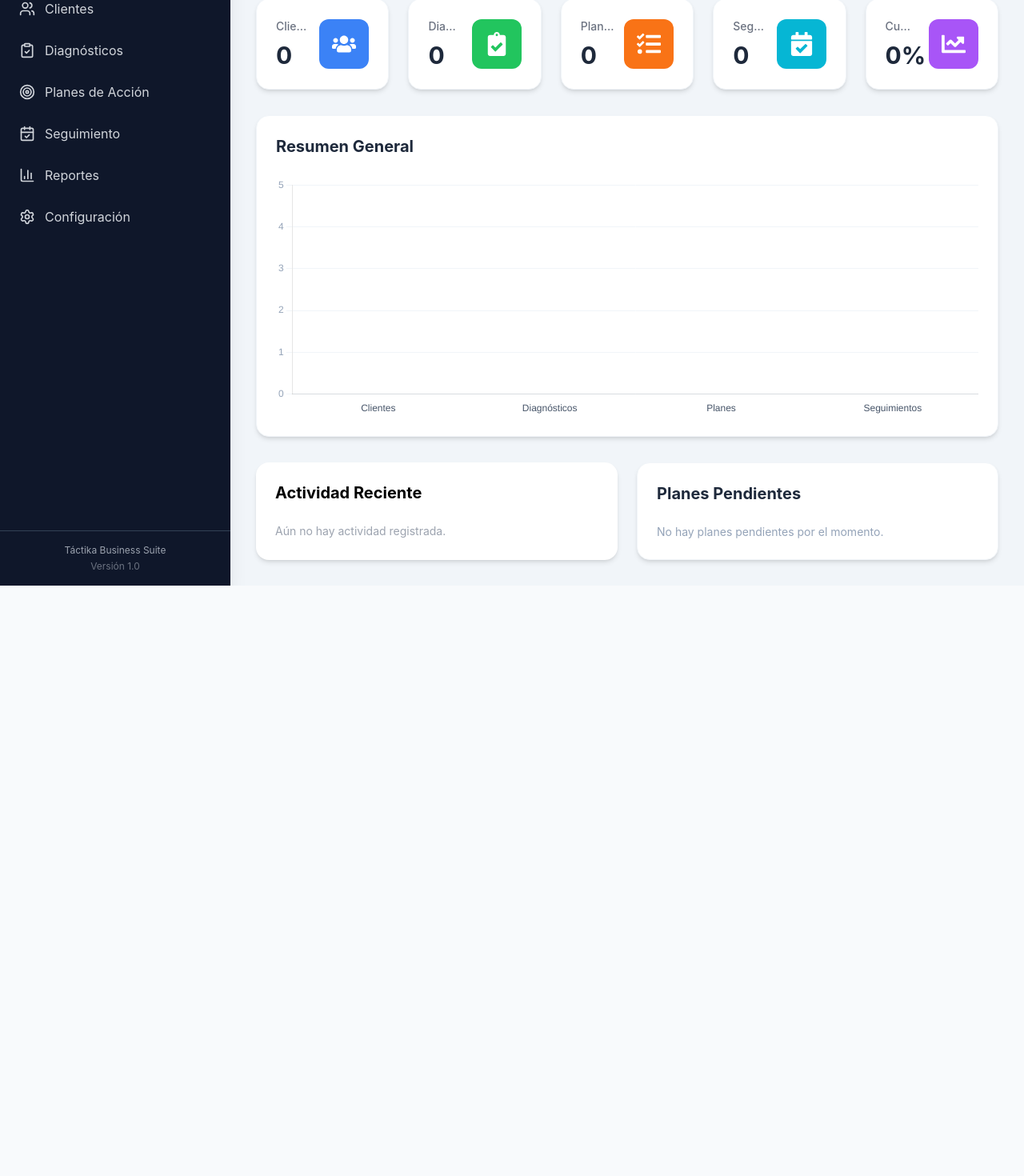
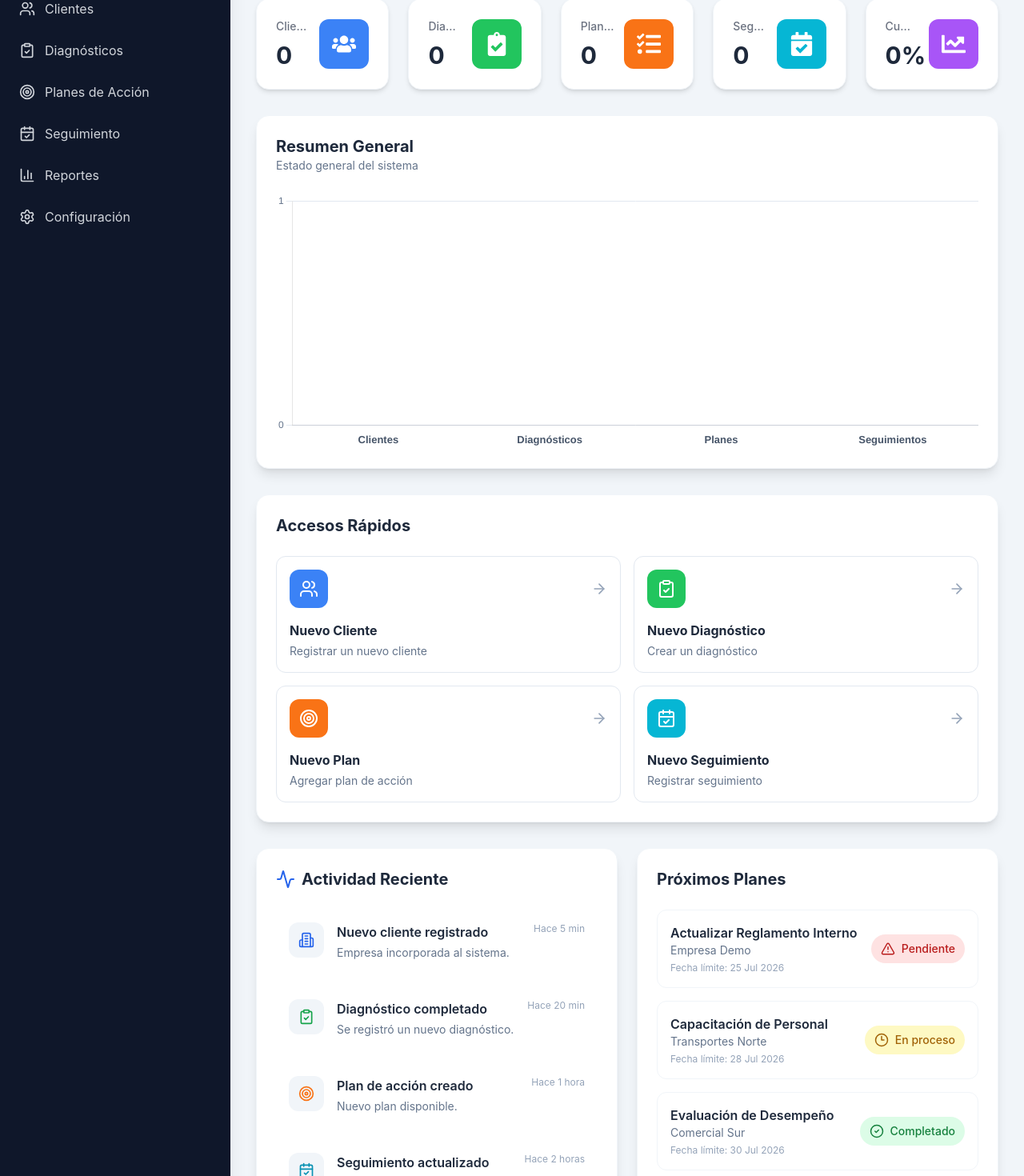
Before and after one commit to tactikaconsulting/tactika-business-suite, a React (Vite) app: page / in a window 1280 px wide. Shown: the part 198-1668 px from the top of the page at 80% size. Before the commit the page ends 930 px from the top, so only its background shows below. Built offline with nearby package versions, Linux system fonts and the light colour scheme.

Commit message:
Sprint 6 - Dashboard Ejecutivo

```diff
--- a/src/components/Dashboard/DashboardChart.jsx
+++ b/src/components/Dashboard/DashboardChart.jsx
@@ -24,19 +24,30 @@ export default function DashboardChart({
   seguimientos = 0,
 }) {
   const data = {
-    labels: ["Clientes", "Diagnósticos", "Planes", "Seguimientos"],
+    labels: [
+      "Clientes",
+      "Diagnósticos",
+      "Planes",
+      "Seguimientos",
+    ],
     datasets: [
       {
         label: "Registros",
-        data: [clientes, diagnosticos, planes, seguimientos],
+        data: [
+          clientes,
+          diagnosticos,
+          planes,
+          seguimientos,
+        ],
         backgroundColor: [
-          "#3B82F6",
+          "#2563EB",
           "#10B981",
           "#F59E0B",
           "#06B6D4",
         ],
-        borderRadius: 8,
-        maxBarThickness: 60,
+        borderRadius: 12,
+        borderSkipped: false,
+        maxBarThickness: 55,
       },
     ],
   };
@@ -44,14 +55,17 @@ export default function DashboardChart({
   const options = {
     responsive: true,
     maintainAspectRatio: false,
+    animation: {
+      duration: 1200,
+    },
     plugins: {
       legend: {
         display: false,
       },
       tooltip: {
-        backgroundColor: "#1e293b",
-        padding: 10,
-        cornerRadius: 8,
+        backgroundColor: "#0F172A",
+        padding: 12,
+        cornerRadius: 10,
       },
     },
     scales: {
@@ -62,31 +76,39 @@ export default function DashboardChart({
         ticks: {
           color: "#475569",
           font: {
-            weight: "500",
+            size: 13,
+            weight: "bold",
           },
         },
       },
       y: {
         beginAtZero: true,
-        suggestedMax: 5,
+        ticks: {
+          stepSize: 1,
+          color: "#64748B",
+        },
         grid: {
-          color: "#f1f5f9",
-        },
-        ticks: {
-          color: "#94a3b8",
-          stepSize: 1,
+          color: "#E2E8F0",
         },
       },
     },
   };
 
   return (
-    <div className="bg-white rounded-2xl shadow-md p-6 border border-slate-100">
-      <h2 className="text-xl font-bold mb-6 text-slate-800">
-        Resumen General
-      </h2>
+    <div className="bg-white rounded-2xl shadow-lg border border-slate-100 p-6">
+      <div className="flex justify-between items-center mb-6">
+        <div>
+          <h2 className="text-xl font-bold text-slate-800">
+            Resumen General
+          </h2>
 
-      <div style={{ height: "300px" }}>
+          <p className="text-slate-500 text-sm">
+            Estado general del sistema
+          </p>
+        </div>
+      </div>
+
+      <div className="h-80">
         <Bar data={data} options={options} />
       </div>
     </div>
--- a/src/components/Dashboard/PendingPlans.jsx
+++ b/src/components/Dashboard/PendingPlans.jsx
@@ -1,61 +1,82 @@
-import { obtenerPlanes } from "../../services/PlanAccionService";
-import { useEffect, useState } from "react";
+import {
+  AlertTriangle,
+  Clock3,
+  CheckCircle2,
+} from "lucide-react";
 
 export default function PendingPlans() {
-  const [planes, setPlanes] = useState([]);
-
-  useEffect(() => {
-    setPlanes(obtenerPlanes());
-  }, []);
-
-  const pendientes = planes.filter((plan) => plan.estado !== "Finalizado");
-
-  function colorBadge(estado) {
-    switch (estado) {
-      case "En Proceso":
-        return "bg-blue-100 text-blue-700";
-      case "Finalizado":
-        return "bg-green-100 text-green-700";
-      default:
-        return "bg-yellow-100 text-yellow-700";
-    }
-  }
+  const planes = [
+    {
+      empresa: "Empresa Demo",
+      plan: "Actualizar Reglamento Interno",
+      fecha: "25 Jul 2026",
+      estado: "Pendiente",
+      color: "bg-red-100 text-red-700",
+      icono: <AlertTriangle size={18} />,
+    },
+    {
+      empresa: "Transportes Norte",
+      plan: "Capacitación de Personal",
+      fecha: "28 Jul 2026",
+      estado: "En proceso",
+      color: "bg-yellow-100 text-yellow-700",
+      icono: <Clock3 size={18} />,
+    },
+    {
+      empresa: "Comercial Sur",
+      plan: "Evaluación de Desempeño",
+      fecha: "30 Jul 2026",
+      estado: "Completado",
+      color: "bg-green-100 text-green-700",
+      icono: <CheckCircle2 size={18} />,
+    },
+  ];
 
   return (
-    <div className="bg-white rounded-2xl shadow-md p-6 border border-slate-100">
-      <h2 className="text-xl font-bold mb-6 text-slate-800">
-        Planes Pendientes
+    <div className="bg-white rounded-2xl shadow-lg border border-slate-100 p-6">
+
+      <h2 className="text-xl font-bold text-slate-800 mb-6">
+        Próximos Planes
       </h2>
 
-      {pendientes.length === 0 ? (
-        <p className="text-slate-400 text-sm">
-          No hay planes pendientes por el momento.
-        </p>
-      ) : (
-        <ul className="space-y-3">
-          {pendientes.map((plan) => (
-            <li
-              key={plan.id}
-              className="flex justify-between items-center border-b pb-2"
-            >
+      <div className="space-y-4">
+
+        {planes.map((plan, index) => (
+          <div
+            key={index}
+            className="border border-slate-100 rounded-xl p-4 hover:shadow-md transition"
+          >
+            <div className="flex justify-between items-center">
+
               <div>
-                <p className="text-slate-700 font-medium">{plan.accion}</p>
-                <p className="text-slate-400 text-xs">
-                  {plan.empresa} · {plan.area}
+
+                <h3 className="font-semibold text-slate-800">
+                  {plan.plan}
+                </h3>
+
+                <p className="text-sm text-slate-500">
+                  {plan.empresa}
                 </p>
+
+                <p className="text-xs text-slate-400 mt-1">
+                  Fecha límite: {plan.fecha}
+                </p>
+
               </div>
 
               <span
-                className={`px-3 py-1 rounded-full text-sm ${colorBadge(
-                  plan.estado
-                )}`}
+                className={`flex items-center gap-2 px-3 py-2 rounded-full text-sm font-medium ${plan.color}`}
               >
+                {plan.icono}
                 {plan.estado}
               </span>
-            </li>
-          ))}
-        </ul>
-      )}
+
+            </div>
+          </div>
+        ))}
+
+      </div>
+
     </div>
   );
 }
--- /dev/null
+++ b/src/components/Dashboard/QuickActions.jsx
@@ -0,0 +1,85 @@
+import { Link } from "react-router-dom";
+import {
+  Users,
+  ClipboardCheck,
+  Target,
+  CalendarCheck,
+  ArrowRight,
+} from "lucide-react";
+
+export default function QuickActions() {
+  const acciones = [
+    {
+      titulo: "Nuevo Cliente",
+      descripcion: "Registrar un nuevo cliente",
+      icono: <Users size={24} />,
+      color: "bg-blue-500",
+      ruta: "/clientes",
+    },
+    {
+      titulo: "Nuevo Diagnóstico",
+      descripcion: "Crear un diagnóstico",
+      icono: <ClipboardCheck size={24} />,
+      color: "bg-green-500",
+      ruta: "/diagnostico",
+    },
+    {
+      titulo: "Nuevo Plan",
+      descripcion: "Agregar plan de acción",
+      icono: <Target size={24} />,
+      color: "bg-orange-500",
+      ruta: "/plan-accion",
+    },
+    {
+      titulo: "Nuevo Seguimiento",
+      descripcion: "Registrar seguimiento",
+      icono: <CalendarCheck size={24} />,
+      color: "bg-cyan-500",
+      ruta: "/seguimiento",
+    },
+  ];
+
+  return (
+    <div className="bg-white rounded-2xl shadow-lg border border-slate-100 p-6">
+
+      <h2 className="text-xl font-bold text-slate-800 mb-6">
+        Accesos Rápidos
+      </h2>
+
+      <div className="grid md:grid-cols-2 gap-4">
+
+        {acciones.map((accion) => (
+          <Link
+            key={accion.titulo}
+            to={accion.ruta}
+            className="group border border-slate-200 rounded-xl p-4 hover:border-blue-500 hover:shadow-lg transition-all"
+          >
+            <div className="flex justify-between items-center">
+
+              <div className={`text-white p-3 rounded-xl ${accion.color}`}>
+                {accion.icono}
+              </div>
+
+              <ArrowRight
+                size={20}
+                className="text-slate-400 group-hover:text-blue-600"
+              />
+
+            </div>
+
+            <h3 className="font-bold text-slate-800 mt-4">
+              {accion.titulo}
+            </h3>
+
+            <p className="text-sm text-slate-500 mt-1">
+              {accion.descripcion}
+            </p>
+
+          </Link>
+        ))}
+
+      </div>
+
+    </div>
+  );
+}
--- a/src/components/Dashboard/RecentActivity.jsx
+++ b/src/components/Dashboard/RecentActivity.jsx
@@ -1,101 +1,89 @@
-import { FaUserPlus, FaClipboardCheck, FaTasks, FaCalendarCheck } from "react-icons/fa";
-import { useEffect, useState } from "react";
-
-import { obtenerClientes } from "../../services/ClienteService";
-import { obtenerDiagnosticos } from "../../services/DiagnosticoService";
-import { obtenerPlanes } from "../../services/PlanAccionService";
-import { obtenerSeguimientos } from "../../services/SeguimientoService";
-
-// PlanAccionService guarda "fecha" como "dd-mm-aaaa" (toLocaleDateString("es-CL")),
-// que new Date() no parsea de forma confiable en todos los navegadores.
-function parsearFechaCL(texto) {
-  if (!texto || typeof texto !== "string") return new Date(0);
-  const partes = texto.split("-");
-  if (partes.length !== 3) return new Date(0);
-  const [dia, mes, anio] = partes.map(Number);
-  return new Date(anio, mes - 1, dia);
-}
-
-// ClienteService, DiagnosticoService y SeguimientoService aún no confirmados:
-// si guardan "fecha" en otro formato, ajustar aquí.
-function obtenerFecha(item) {
-  if (item.fecha && item.fecha.includes("-") && item.fecha.length === 10) {
-    return parsearFechaCL(item.fecha);
-  }
-  const campo =
-    item.fecha || item.fechaCreacion || item.fechaIngreso || item.createdAt;
-  return campo ? new Date(campo) : new Date(0);
-}
-
-// ajusta: cambia "nombre" si ClienteService/DiagnosticoService/SeguimientoService
-// usan otro campo para el nombre del cliente
-function obtenerNombreCliente(item, fallback) {
-  return item.nombre || item.empresa || fallback;
-}
+import {
+  Building2,
+  ClipboardCheck,
+  Target,
+  CalendarCheck,
+  Activity,
+} from "lucide-react";
 
 export default function RecentActivity() {
-  const [eventos, setEventos] = useState([]);
-
-  useEffect(() => {
-    const clientes = obtenerClientes();
-    const diagnosticos = obtenerDiagnosticos();
-    const planes = obtenerPlanes();
-    const seguimientos = obtenerSeguimientos();
-
-    const lista = [
-      ...clientes.map((c) => ({
-        icono: <FaUserPlus className="text-blue-600" />,
-        titulo: "Cliente registrado",
-        descripcion: obtenerNombreCliente(c, "Nuevo cliente en el CRM."),
-        fecha: obtenerFecha(c),
-      })),
-      ...diagnosticos.map((d) => ({
-        icono: <FaClipboardCheck className="text-green-600" />,
-        titulo: "Diagnóstico completado",
-        descripcion: obtenerNombreCliente(d, "Nuevo diagnóstico empresarial."),
-        fecha: obtenerFecha(d),
-      })),
-      ...planes.map((p) => ({
-        icono: <FaTasks className="text-orange-500" />,
-        titulo: "Plan de acción creado",
-        descripcion: `${p.accion} (${p.empresa})`,
-        fecha: obtenerFecha(p),
-      })),
-      ...seguimientos.map((s) => ({
-        icono: <FaCalendarCheck className="text-cyan-600" />,
-        titulo: "Seguimiento registrado",
-        descripcion: obtenerNombreCliente(s, "Nuevo seguimiento."),
-        fecha: obtenerFecha(s),
-      })),
-    ]
-      .sort((a, b) => b.fecha - a.fecha)
-      .slice(0, 6);
-
-    setEventos(lista);
-  }, []);
+  const actividades = [
+    {
+      icono: <Building2 className="text-blue-600" size={20} />,
+      titulo: "Nuevo cliente registrado",
+      descripcion: "Empresa incorporada al sistema.",
+      hora: "Hace 5 min",
+    },
+    {
+      icono: <ClipboardCheck className="text-green-600" size={20} />,
+      titulo: "Diagnóstico completado",
+      descripcion: "Se registró un nuevo diagnóstico.",
+      hora: "Hace 20 min",
+    },
+    {
+      icono: <Target className="text-orange-500" size={20} />,
+      titulo: "Plan de acción creado",
+      descripcion: "Nuevo plan disponible.",
+      hora: "Hace 1 hora",
+    },
+    {
+      icono: <CalendarCheck className="text-cyan-600" size={20} />,
+      titulo: "Seguimiento actualizado",
+      descripcion: "Se modificó el estado de una tarea.",
+      hora: "Hace 2 horas",
+    },
+  ];
 
   return (
-    <div className="bg-white rounded-2xl shadow-md p-6">
-      <h2 className="text-xl font-bold mb-6">Actividad Reciente</h2>
+    <div className="bg-white rounded-2xl shadow-lg border border-slate-100 p-6">
 
-      {eventos.length === 0 ? (
-        <p className="text-gray-400 text-sm">
-          Aún no hay actividad registrada.
-        </p>
-      ) : (
-        <div className="space-y-5">
-          {eventos.map((item, index) => (
-            <div key={index} className="flex items-start gap-4 border-b pb-4">
-              <div className="text-2xl">{item.icono}</div>
+      <div className="flex items-center gap-2 mb-6">
+        <Activity className="text-blue-600" />
 
-              <div>
-                <h3 className="font-semibold">{item.titulo}</h3>
-                <p className="text-gray-500 text-sm">{item.descripcion}</p>
+        <h2 className="text-xl font-bold text-slate-800">
+          Actividad Reciente
+        </h2>
+      </div>
+
+      <div className="space-y-4">
+
+        {actividades.map((item, index) => (
+
+          <div
+            key={index}
+            className="flex items-start gap-4 p-4 rounded-xl hover:bg-slate-50 transition"
+          >
+
+            <div className="bg-slate-100 p-3 rounded-xl">
+              {item.icono}
+            </div>
+
+            <div className="flex-1">
+
+              <div className="flex justify-between">
+
+                <h3 className="font-semibold text-slate-800">
+                  {item.titulo}
+                </h3>
+
+                <span className="text-xs text-slate-400">
+                  {item.hora}
+                </span>
+
               </div>
+
+              <p className="text-sm text-slate-500 mt-1">
+                {item.descripcion}
+              </p>
+
             </div>
-          ))}
-        </div>
-      )}
+
+          </div>
+
+        ))}
+
+      </div>
+
     </div>
   );
 }
--- a/src/components/Dashboard/index.js
+++ b/src/components/Dashboard/index.js
@@ -2,3 +2,4 @@ export { default as DashboardCards } from "./DashboardCards";
 export { default as DashboardChart } from "./DashboardChart";
 export { default as RecentActivity } from "./RecentActivity";
 export { default as PendingPlans } from "./PendingPlans";
+export { default as QuickActions } from "./QuickActions";
--- a/src/pages/Dashboard.jsx
+++ b/src/pages/Dashboard.jsx
@@ -5,17 +5,20 @@ import {
   DashboardChart,
   RecentActivity,
   PendingPlans,
+  QuickActions,
 } from "../components/Dashboard";
 
 import { obtenerClientes } from "../services/ClienteService";
 import { obtenerDiagnosticos } from "../services/DiagnosticoService";
 import { obtenerPlanes } from "../services/PlanAccionService";
 import { obtenerSeguimientos } from "../services/SeguimientoService";
+
 export default function Dashboard() {
   const [clientes, setClientes] = useState([]);
   const [diagnosticos, setDiagnosticos] = useState([]);
   const [planes, setPlanes] = useState([]);
   const [seguimientos, setSeguimientos] = useState([]);
+
   useEffect(() => {
     setClientes(obtenerClientes());
     setDiagnosticos(obtenerDiagnosticos());
@@ -60,12 +63,11 @@ export default function Dashboard() {
         seguimientos={seguimientos.length}
       />
 
+      <QuickActions />
+
       <div className="grid lg:grid-cols-2 gap-6">
-
         <RecentActivity />
-
         <PendingPlans />
-
       </div>
 
     </div>
```
Lines whose indentation alone changed are shown as unchanged.
